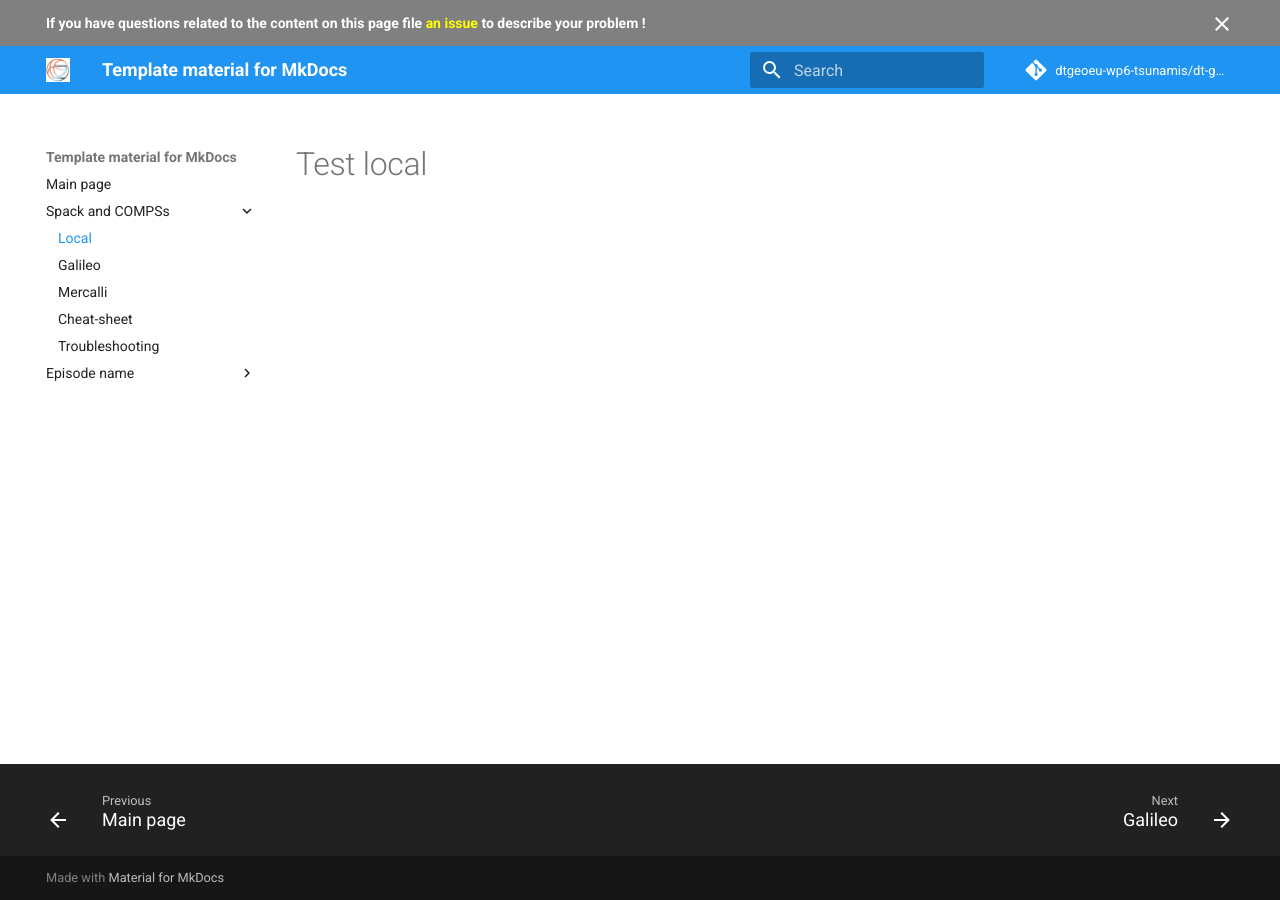
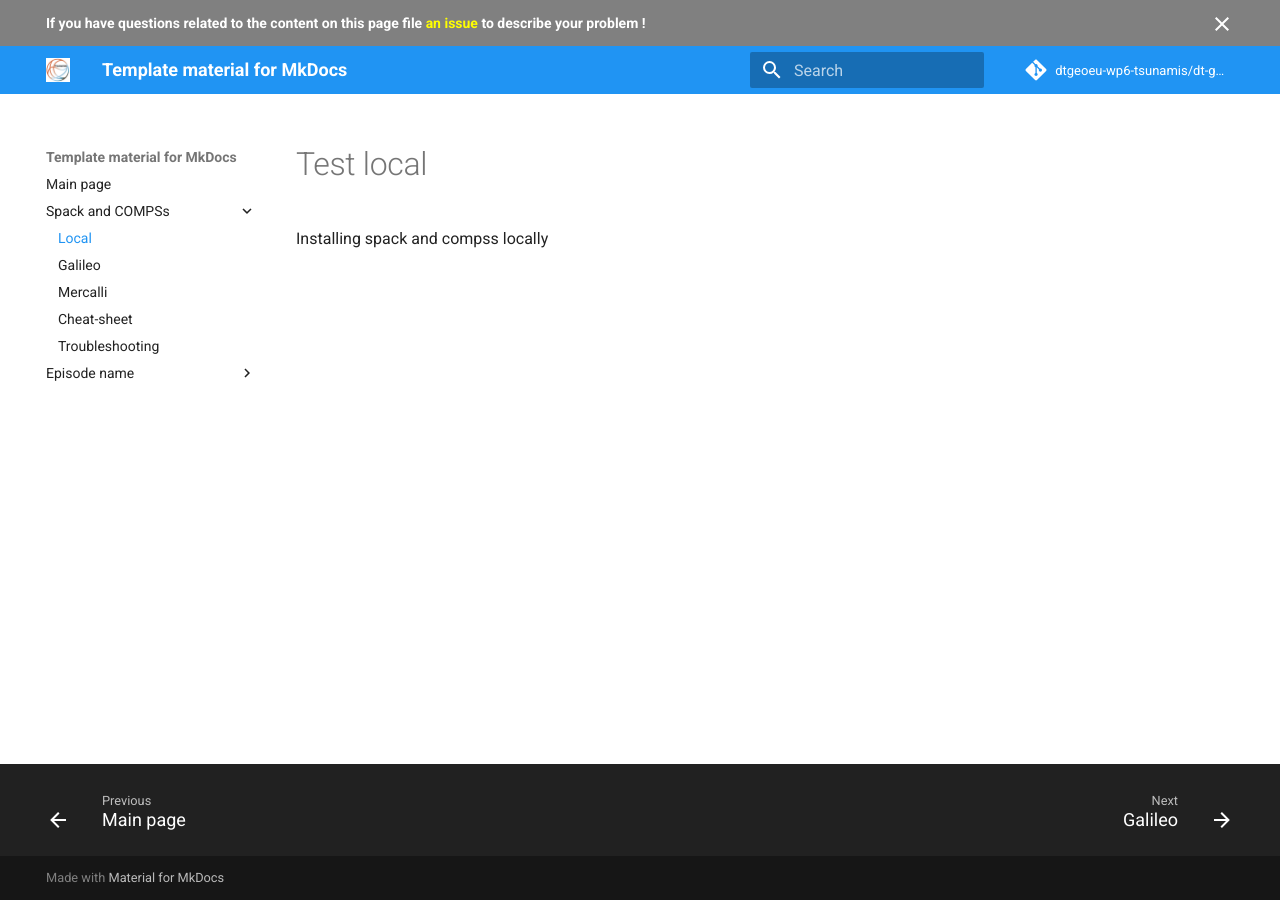
Before and after one commit to dtgeoeu-wp6-tsunamis/dt-geo-wp6-docs, an MkDocs documentation site: the page built from docs/spack-and-compss/local.md, in a window 1280 px wide. Built offline with MkDocs 1.6.1 and Material for MkDocs 9.7.7, drawn with Linux system fonts in a browser that asks for light colours; comment, search, counter and statistics services are not loaded.

Commit message:
first test

```diff
--- a/docs/spack-and-compss/local.md
+++ b/docs/spack-and-compss/local.md
@@ -1 +1,3 @@
 # Test local
+
+Installing spack and compss locally
```
